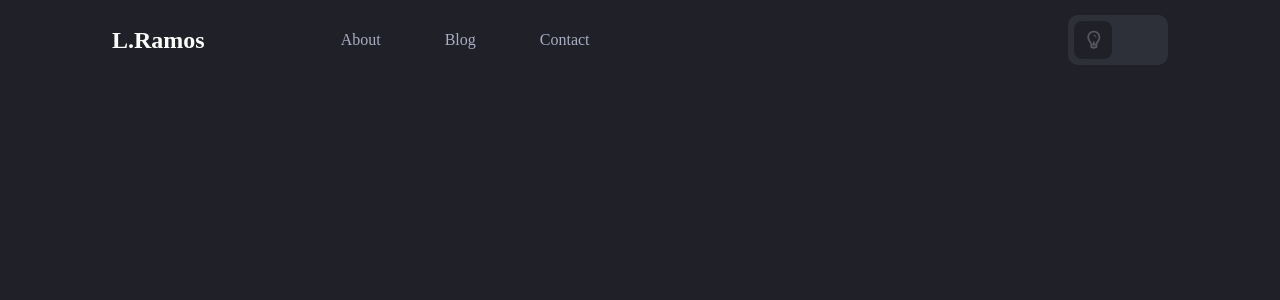
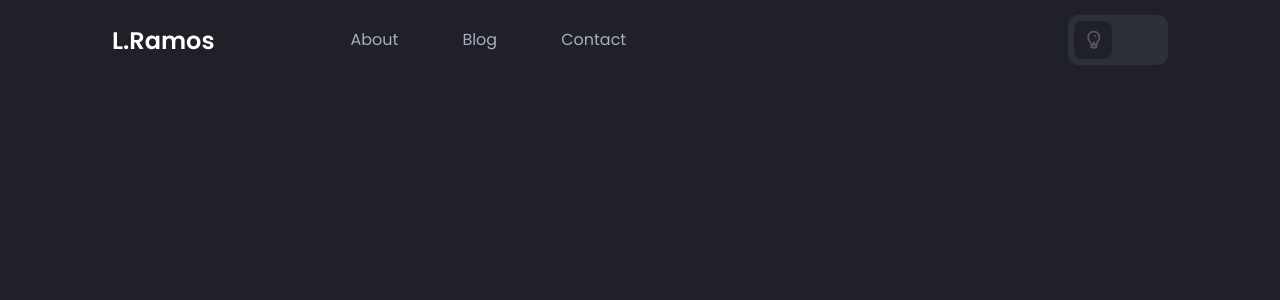
Before and after one commit to MogLuiz/LRamos-Blog, a Next.js app: page / in a window 1280 px wide. Shown: the top 300 px of the page. Built offline with nearby package versions, Linux system fonts and the light colour scheme; what urql would draw is missing.

Commit message:
feat: apply font in the project

```diff
--- a/src/styles/global.ts
+++ b/src/styles/global.ts
@@ -2,14 +2,43 @@
 import { createGlobalStyle, css } from "styled-components";
 
 const GlobalStyles = createGlobalStyle`
+
+  @font-face {
+    font-family: 'Poppins';
+    font-style: normal;
+    font-weight: 300;
+    font-display: swap;
+    src: local(''),
+        url('/fonts/poppins-v19-latin-300.woff2') format('woff2'),
+  }
+
+  @font-face {
+    font-family: 'Poppins';
+    font-style: normal;
+    font-weight: 400;
+    font-display: swap;
+    src: local(''),
+        url('/fonts/poppins-v19-latin-regular.woff2') format('woff2'),
+  }
+
+  @font-face {
+    font-family: 'Poppins';
+    font-style: normal;
+    font-weight: 600;
+    font-display: swap;
+    src: local(''),
+        url('/fonts/poppins-v19-latin-600.woff2') format('woff2'),
+  }
+
+  * {
+      margin: 0;
+      padding: 0;
+      border: none;
+      box-sizing: border-box;
+      -webkit-font-smoothing: antialiased;
+      -moz-osx-font-smoothing: grayscale;
+    }
     ${({ theme }) => css`
-      * {
-        margin: 0;
-        padding: 0;
-        border: none;
-        box-sizing: border-box;
-      }
-
       body {
         background: ${theme.colors.bgPrimary};
       }
@@ -30,6 +59,10 @@ const GlobalStyles = createGlobalStyle`
         text-decoration: none;
         color: ${theme.colors.textSecondary};
       }
+
+      body {
+        font-family: ${theme.font.family};
+      }
     `}
 `;
 
```
